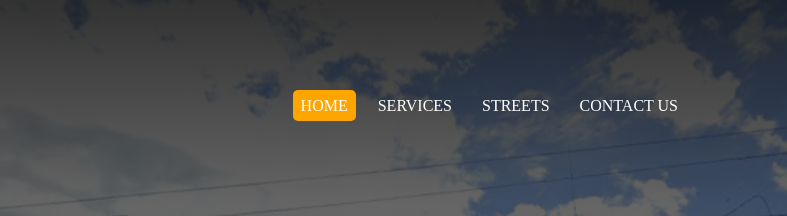
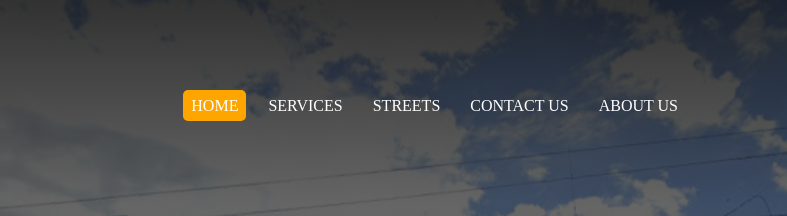
Before and after one commit to miaobejo/bacag-online-appoinment-system.github.io, a plain HTML site: page bacag/index.html in a window 1280 px wide. Shown: the top 216 px of the page, 493-1280 px from the left. Drawn offline with Linux system fonts and the light colour scheme.

Commit message:
Update index.html

```diff
--- a/bacag/index.html
+++ b/bacag/index.html
@@ -23,6 +23,7 @@
                     <li><a href="">Services</a></li>
                     <li><a href="">Streets</a></li>
                     <li><a href="">Contact Us</a></li>
+                    <li><a href="">About Us</a></li>
                 </ul>
             </nav>
             <div class="article">
```
